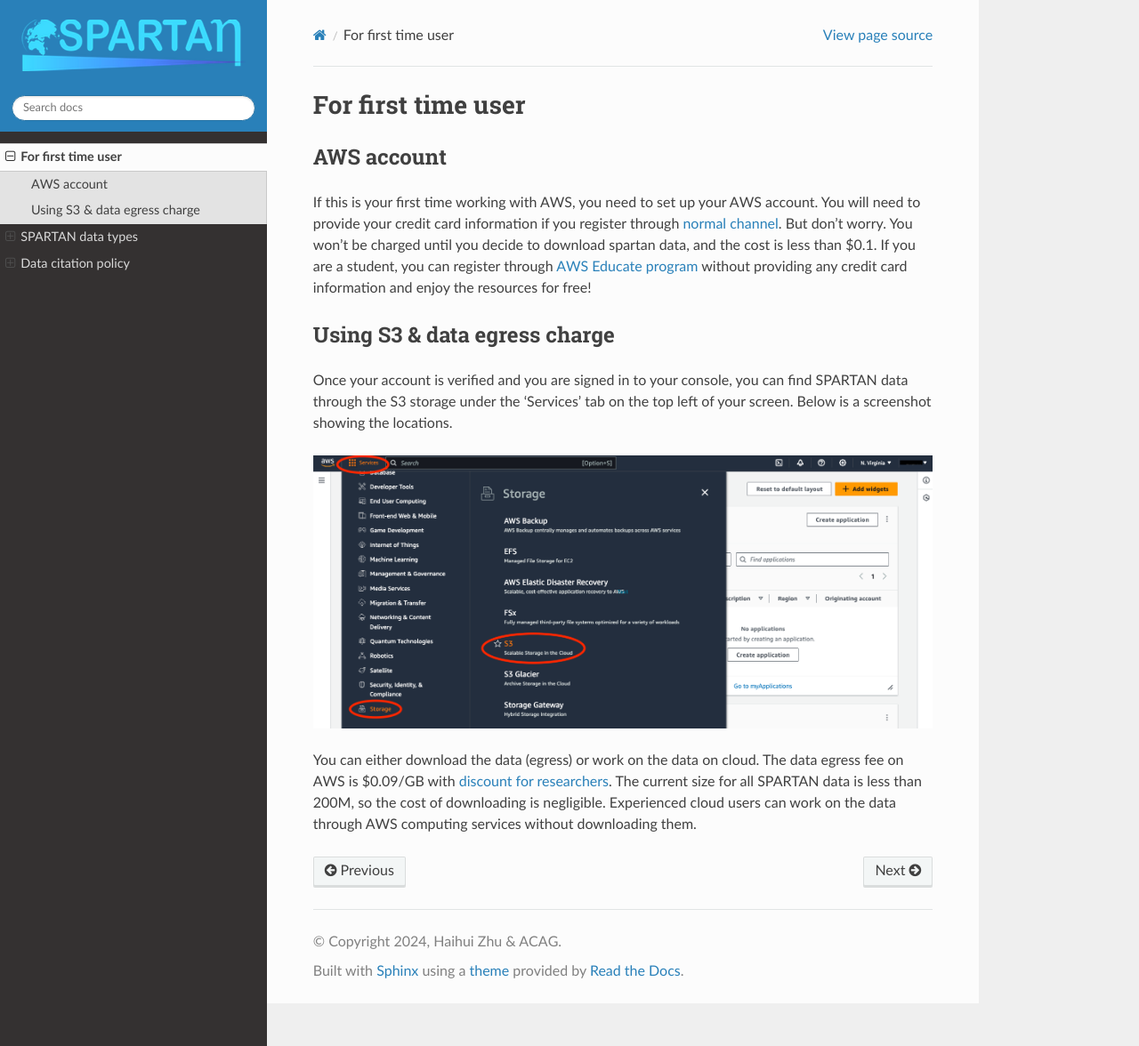
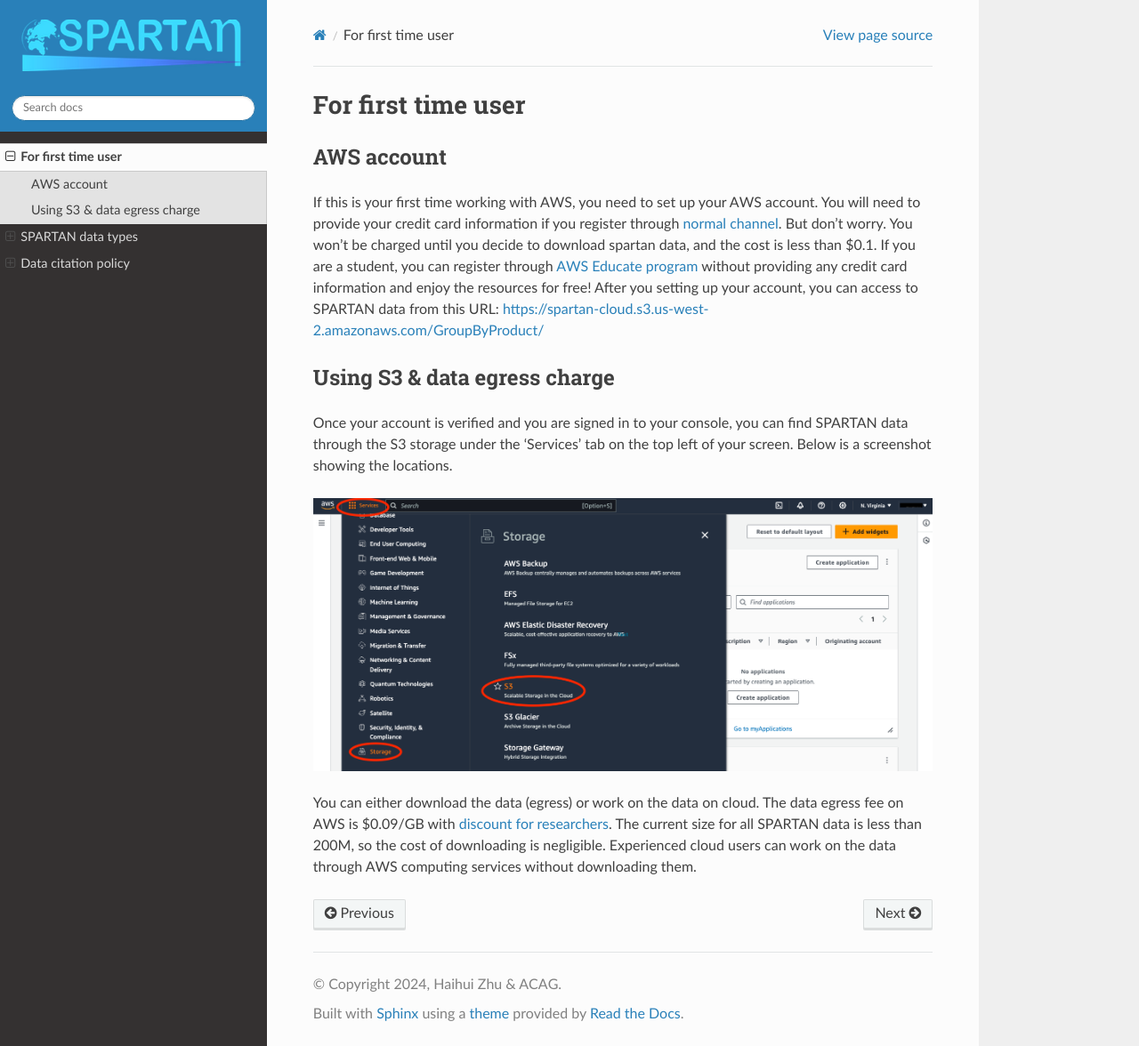
Before and after one commit to Atmospheric-Composition-Analysis-Group/spartan-cloud, a Sphinx documentation site: the page built from docs/source/first_time_users.rst, in a window 1280 px wide and 1176 px high. Shown: the whole window at 89% size. Built offline with Sphinx 7.4.7 and the Read the Docs theme 2.0.0, drawn with Linux system fonts in a browser that asks for light colours.

Commit message:
adding spartan-cloud aws url

```diff
--- a/docs/source/first_time_users.rst
+++ b/docs/source/first_time_users.rst
@@ -1,9 +1,11 @@
 For first time user
 =======
+
 .. _set-up-aws:
 AWS account
 ------------
 If this is your first time working with AWS, you need to set up your AWS account. You will need to provide your credit card information if you register through `normal channel <http://aws.amazon.com/>`_. But don't worry. You won't be charged until you decide to download spartan data, and the cost is less than $0.1. If you are a student, you can register through `AWS Educate program <https://aws.amazon.com/education/awseducate/>`_ without providing any credit card information and enjoy the resources for free!
+After you setting up your account, you can access to SPARTAN data from this URL: https://spartan-cloud.s3.us-west-2.amazonaws.com/GroupByProduct/
 
 .. _s3:
 Using S3 & data egress charge
```
